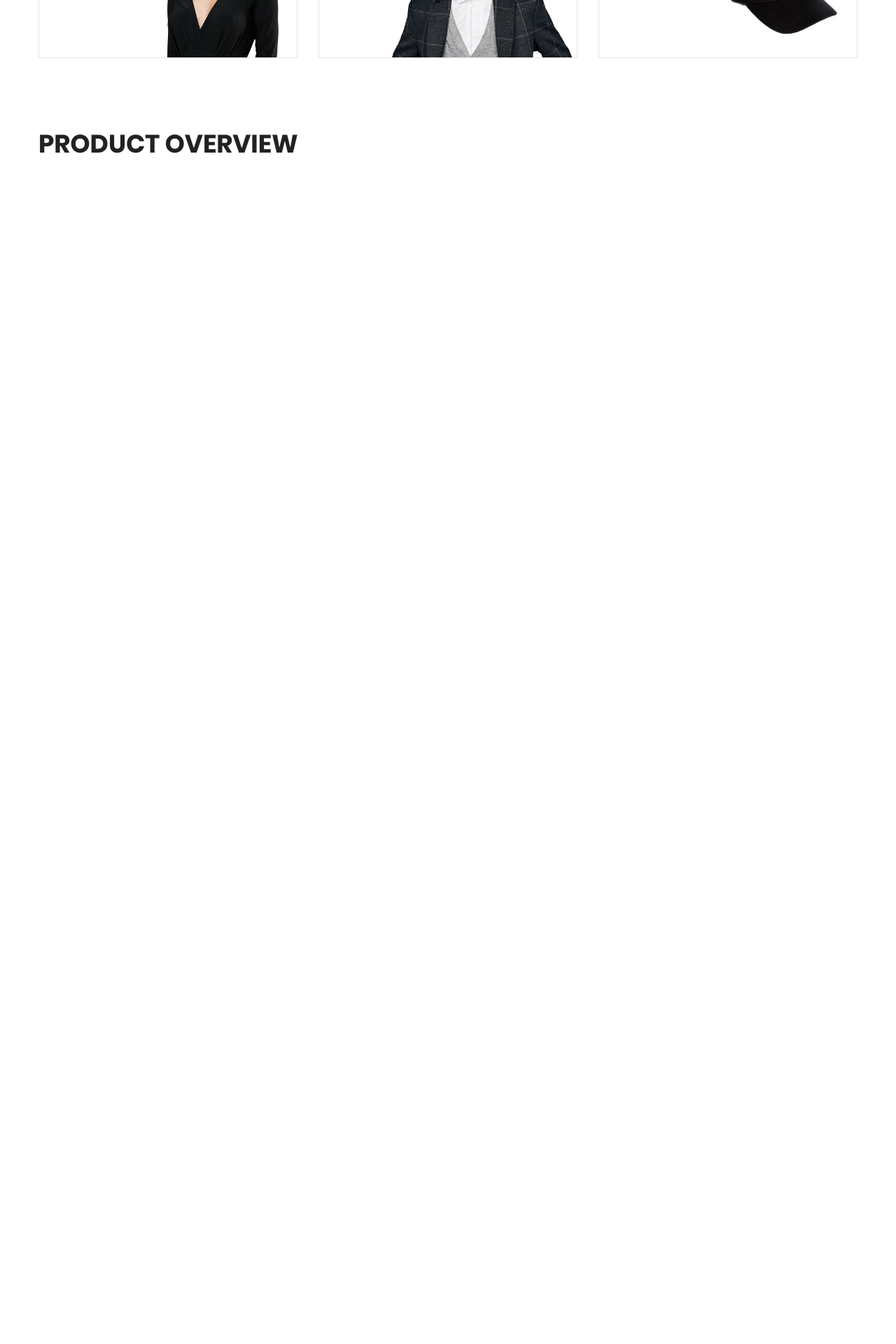
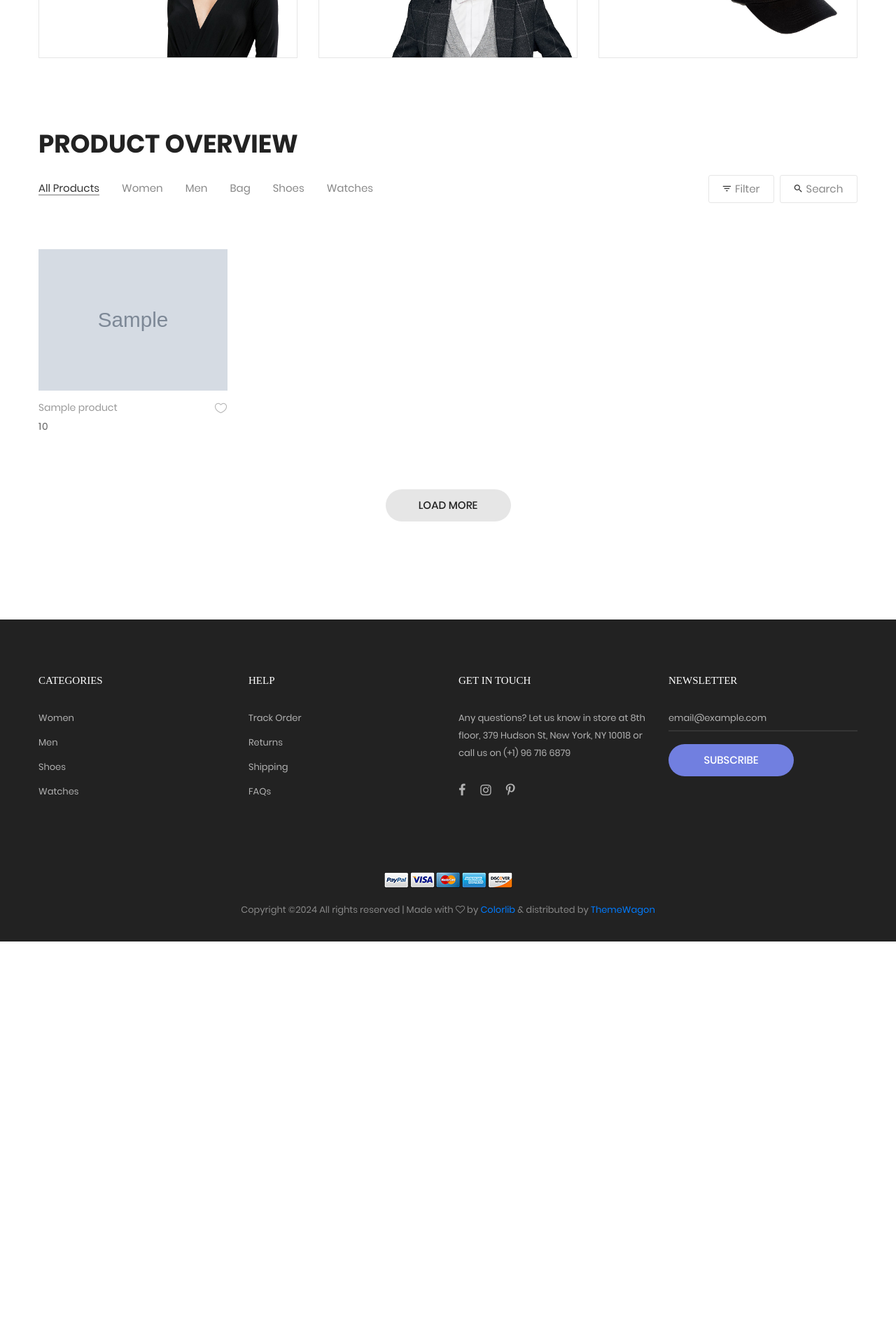
Before and after one commit to Andptrai/Gr9-Web, a PHP site: page / in a window 1280 px wide. Shown: the part 1047-2967 px from the top of the page at 70% size. After the commit the page ends 2392 px from the top, so only its background shows below. Run offline with PHP 8.4, Linux system fonts and the light colour scheme; tables that the repository leaves empty or names only in its code hold one stand-in row (values such as "Sample post"); grey boxes marked "Sample" are stand-in pictures; some libraries are stand-ins or nearby versions; some web fonts are replaced.

Commit message:
update products

```diff
--- a/interface/index.php
+++ b/interface/index.php
@@ -745,105 +745,28 @@
 			<div class="row isotope-grid">
 			<div class="row">
 			<?php
-    // Dữ liệu mẫu về sản phẩm
-    $products = [
-        [
-            "name" => "Shirt",
-            "price" => "$25.50",
-            "image" => "images/product-03.jpg",
-            "category" => "men"
-        ],
-        [
-            "name" => "Classic Trench Coat",
-            "price" => "$75.00",
-            "image" => "images/product-04.jpg",
-            "category" => "women"
-        ],
-        [
-            "name" => "Front Pocket Jumper",
-            "price" => "$34.75",
-            "image" => "images/product-05.jpg",
-            "category" => "women"
-        ],
-        [
-            "name" => "Vintage Inspired Classic",
-            "price" => "$93.20",
-            "image" => "images/product-06.jpg",
-            "category" => "watches"
-        ],
-        [
-            "name" => "Shirt in Stretch Cotton",
-            "price" => "$52.66",
-            "image" => "images/product-07.jpg",
-            "category" => "women"
-        ],
-		[
-			"name" => "Pieces Metallic Printed",
-			"price" => "$18.96",
-			"image" => "images/product-08.jpg",
-			"category" => "women"
-		],
-		[
-			"name" => "Converse All Star Hi Plimsolls",
-			"price" => "$75.00",
-			"image" => "images/product-09.jpg",
-			"category" => "shoes"
-		],
-		[
-			"name" => "Femme T-Shirt In Stripe",
-			"price" => "$25.85",
-			"image" => "images/product-10.jpg",
-			"category" => "women"
-		],
-		[
-			"name" => "Herschel supply",
-			"price" => "$63.16",
-			"image" => "images/product-11.jpg",
-			"category" => "men"
-		],
-		[
-			"name" => "Herschel supply",
-			"price" => "$63.15",
-			"image" => "images/product-12.jpg",
-			"category" => "men"
-		],
-		[
-			"name" => "T-Shirt with Sleeve",
-			"price" => "$18.49",
-			"image" => "images/product-13.jpg",
-			"category" => "women"
-		],
-		[
-			"name" => "Pretty Little Thing",
-			"price" => "$54.79",
-			"image" => "images/product-14.jpg",
-			"category" => "women"
-		],
-		[
-			"name" => "Mini Silver Mesh Watch",
-			"price" => "$86.85",
-			"image" => "images/product-15.jpg",
-			"category" => "watches"
-		],
-		[
-			"name" => "Square Neck Back",
-			"price" => "$29.64",
-			"image" => "images/product-16.jpg",
-			"category" => "women"
-		],
-		[
-			"name" => "Square Neck Back",
-			"price" => "$29.64",
-			"image" => "images/product-16.jpg",
-			"category" => "women"
-		],
+// Kết nối đến cơ sở dữ liệu
+require '../admin/connect.php';
 
+// Truy vấn dữ liệu từ bảng products
+$sql = "SELECT * FROM products";
+$result = $conn->query($sql);
 
-	];
+// Kiểm tra xem có sản phẩm nào được trả về từ truy vấn không
+if ($result->num_rows > 0) {
+    // Nếu có ít nhất một sản phẩm, lặp qua từng dòng kết quả và lấy thông tin sản phẩm
+    while($row = $result->fetch_assoc()) {
+        $products[] = $row;
+    }
+} else {
+    echo "Không có sản phẩm nào.";
+}
 
-    // Lặp qua từng sản phẩm và tạo block tương ứng
-    foreach ($products as $product) {
+// Đóng kết nối
+$conn->close();
 ?>
+
+<?php foreach ($products as $product): ?>
 <div class="col-sm-6 col-md-4 col-lg-3 p-b-35 isotope-item <?php echo $product['category']; ?>">
     <div class="block2">
         <div class="block2-pic hov-img0">
@@ -870,9 +793,9 @@
         </div>
     </div>
 </div>
-    <?php
-    }
-    ?>
+<?php endforeach; ?>
+
+
 </div>
 
 
```
Lines whose indentation alone changed are shown as unchanged.
